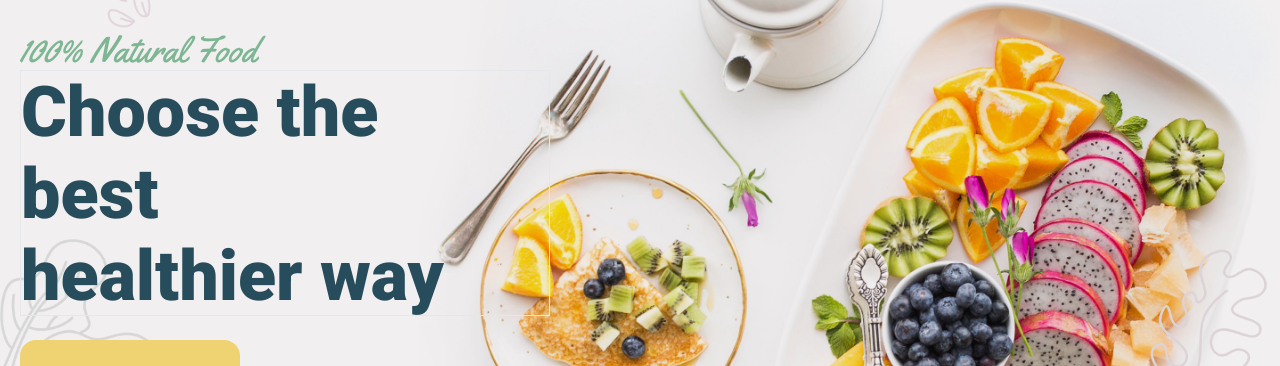
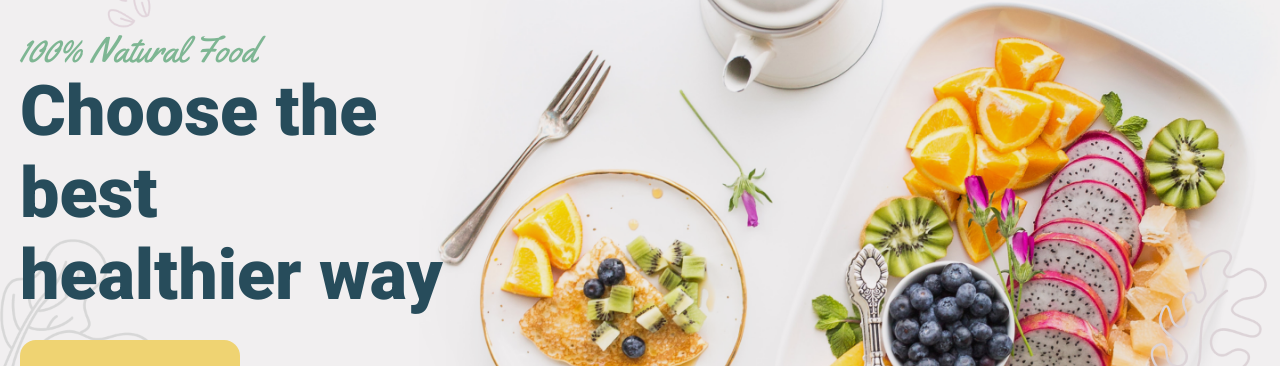
Before and after one commit to lazizdevv/react_exam_1, a React (Vite) app: page / in a window 1280 px wide. Shown: the part 431-797 px from the top of the page. Built offline with nearby package versions, Linux system fonts and the light colour scheme.

Commit message:
branch to main

```diff
--- a/src/components/header-banner/header-banner.jsx
+++ b/src/components/header-banner/header-banner.jsx
@@ -18,7 +18,7 @@ export const HeaderBanner = () => {
           <h1 className="font-tail font-normal text-4xl text-left text-secondary">
             100% Natural Food
           </h1>
-          <h2 className="font-roboto font-extrabold text-[70px] h-[246px] border leading-[82px] text-left text-primary w-[530px] flex flex-col justify-start items-start p-0 tracking-normal">
+          <h2 className="font-roboto font-extrabold text-[70px] h-[246px] leading-[82px] text-left text-primary w-[530px] flex flex-col justify-start items-start p-0 tracking-normal">
             Choose the <br /> best <br /> healthier way
           </h2>
           <Button
```
